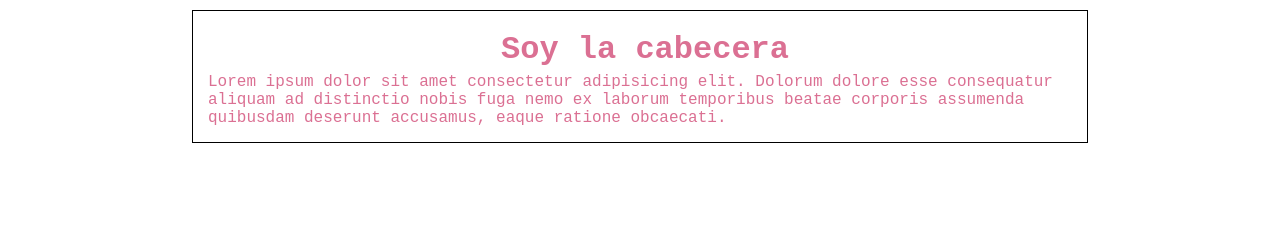
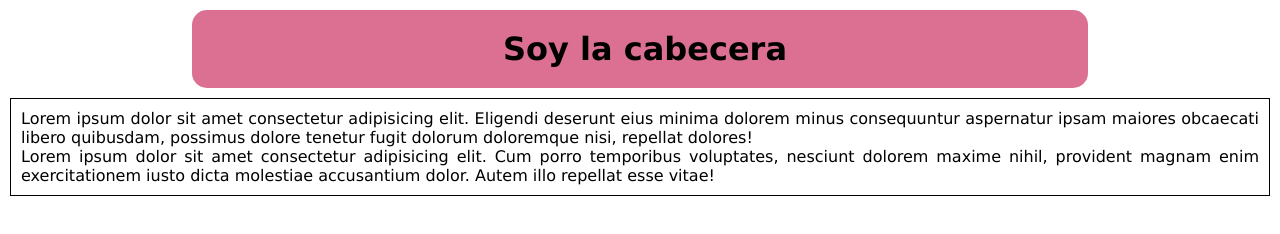
Before and after one commit to rVega-404/HyperBlog, a plain HTML site: page index.html in a window 1280 px wide. Drawn offline with Linux system fonts and the light colour scheme.

Commit message:
Header finalizado

```diff
--- a/css/style.css
+++ b/css/style.css
@@ -5,7 +5,7 @@
 }
 
 html {
-    font-family: 'Courier New', Courier, monospace;
+    font-family: Verdana, Geneva, Tahoma, sans-serif;
 }
 
 header {
@@ -13,8 +13,8 @@ header {
     width: 70%;
     margin: 10px auto;
     padding: 15px;
-    border: black 1px solid;
-    color: palevioletred;
+    border-radius: 15px;
+    background-color: palevioletred;
 }
 
 header h1 {
@@ -22,3 +22,10 @@ header h1 {
     margin: 5px;
     text-align: center;
 }
+
+main {
+    margin: 10px;
+    padding: 10px;
+    text-align: justify;
+    border: 1px solid black;
+}
--- a/index.html
+++ b/index.html
@@ -9,9 +9,14 @@
 <body>
     <header>
         <h1>Soy la cabecera</h1>
+    </header>
+    <main>
         <p>
-            Lorem ipsum dolor sit amet consectetur adipisicing elit. Dolorum dolore esse consequatur aliquam ad distinctio nobis fuga nemo ex laborum temporibus beatae corporis assumenda quibusdam deserunt accusamus, eaque ratione obcaecati.
+            Lorem ipsum dolor sit amet consectetur adipisicing elit. Eligendi deserunt eius minima dolorem minus consequuntur aspernatur ipsam maiores obcaecati libero quibusdam, possimus dolore tenetur fugit dolorum doloremque nisi, repellat dolores!
         </p>
-    </header>
+        <p>
+            Lorem ipsum dolor sit amet consectetur adipisicing elit. Cum porro temporibus voluptates, nesciunt dolorem maxime nihil, provident magnam enim exercitationem iusto dicta molestiae accusantium dolor. Autem illo repellat esse vitae!
+        </p>
+    </main>
 </body>
 </html>
```
